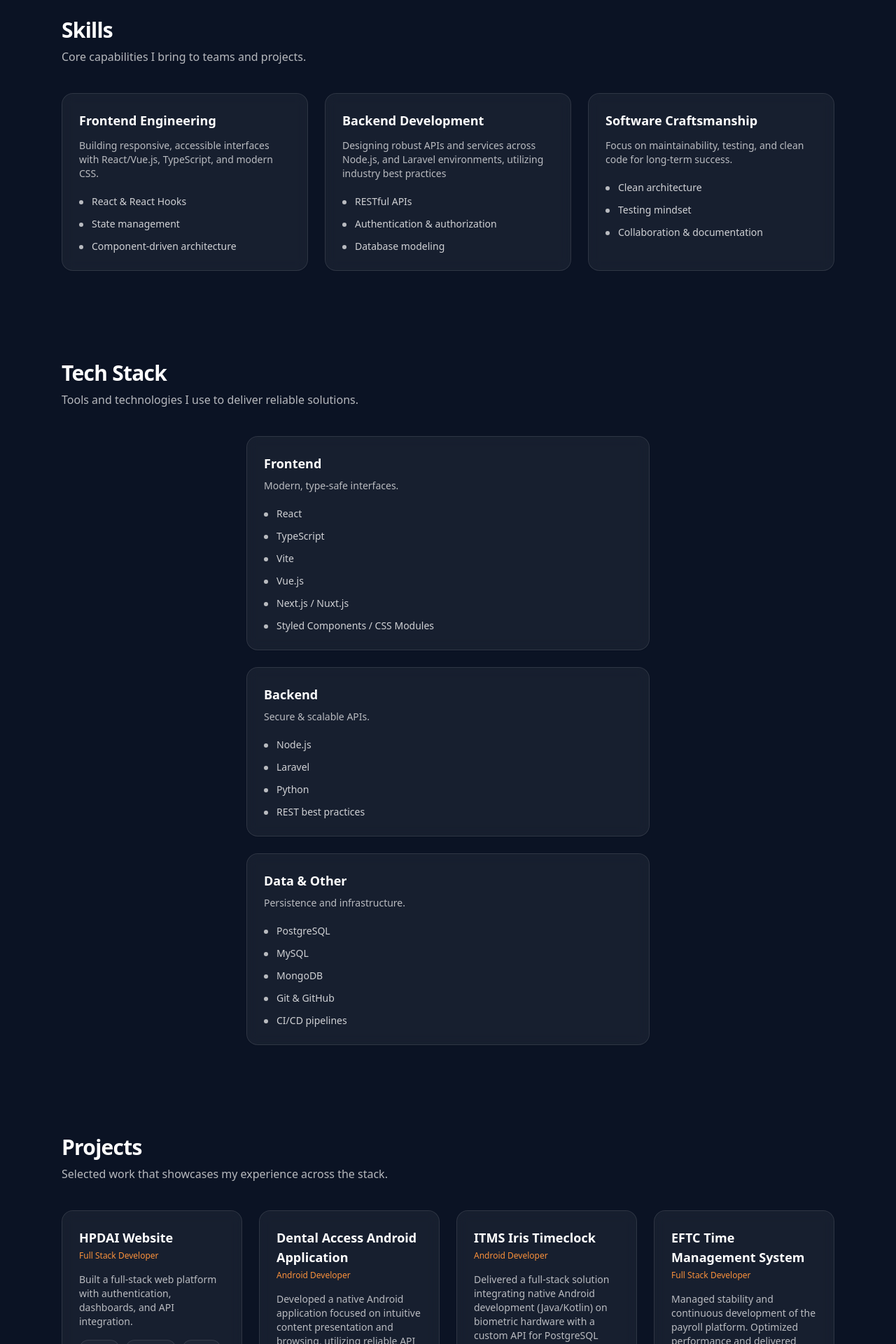
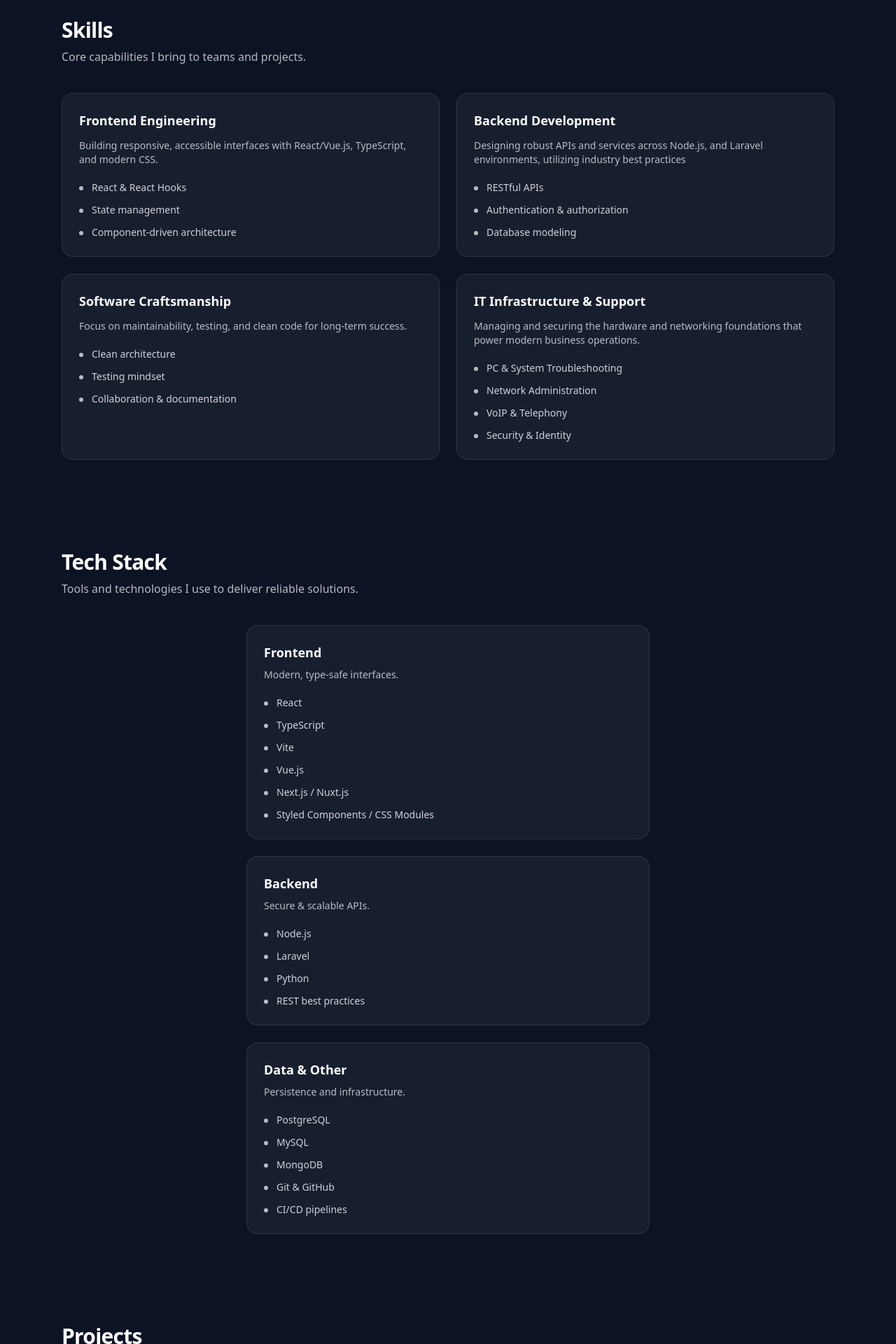
Before and after one commit to ealabril-dev/portfolio, a React (Vite) app: page / in a window 1280 px wide. Shown: the part 640-2560 px from the top of the page at 70% size. Built offline with nearby package versions, Linux system fonts and the light colour scheme.

Commit message:
Add data to Skills, Update Projects contents

```diff
--- a/src/sections/Projects.jsx
+++ b/src/sections/Projects.jsx
@@ -10,20 +10,20 @@ const projects = [
   {
     title: "HPDAI Website",
     role: "Full Stack Developer",
-    desc: "Built a full-stack web platform with authentication, dashboards, and API integration.",
+    desc: "Improved a full-stack web platform with informative details.",
     tech: ["HTML5", "JavaScript", "jQuery", "Bootstrap", "MySQL"],
     details: [
-      "Implemented authentication and role-based access.",
-      "Built dashboards and admin utilities for internal workflows.",
-      "Integrated API endpoints and improved performance for common flows.",
+      "Translated complex desktop layouts into intuitive mobile-friendly experiences.",
+      "Built affiliated list search function and sorting function",
     ],
+    /**
     links: {
       demo: "https://healthpartnersdental.com",
       github: "",
     },
     images: [
       withBase("projects/hpdai_ss1.png"),
-    ]
+    ] */
   },
   {
     title: "Dental Access Android Application",
--- a/src/sections/Skills.jsx
+++ b/src/sections/Skills.jsx
@@ -17,6 +17,11 @@ const skills = [
     desc: "Focus on maintainability, testing, and clean code for long-term success.",
     bullets: ["Clean architecture", "Testing mindset", "Collaboration & documentation"],
   },
+  {
+    title: "IT Infrastructure & Support",
+    desc: "Managing and securing the hardware and networking foundations that power modern business operations.",
+    bullets: ["PC & System Troubleshooting", "Network Administration", "VoIP & Telephony", "Security & Identity"],
+  },
 ];
 
 export default function Skills() {
@@ -26,7 +31,7 @@ export default function Skills() {
       title="Skills"
       subtitle="Core capabilities I bring to teams and projects."
     >
-      <div className="grid grid-cols-1 gap-6 md:grid-cols-3">
+      <div className="grid grid-cols-1 gap-6 md:grid-cols-2">
         {skills.map((s) => (
           <Card key={s.title} className="p-6">
             <h3 className="text-lg font-semibold">{s.title}</h3>
```
